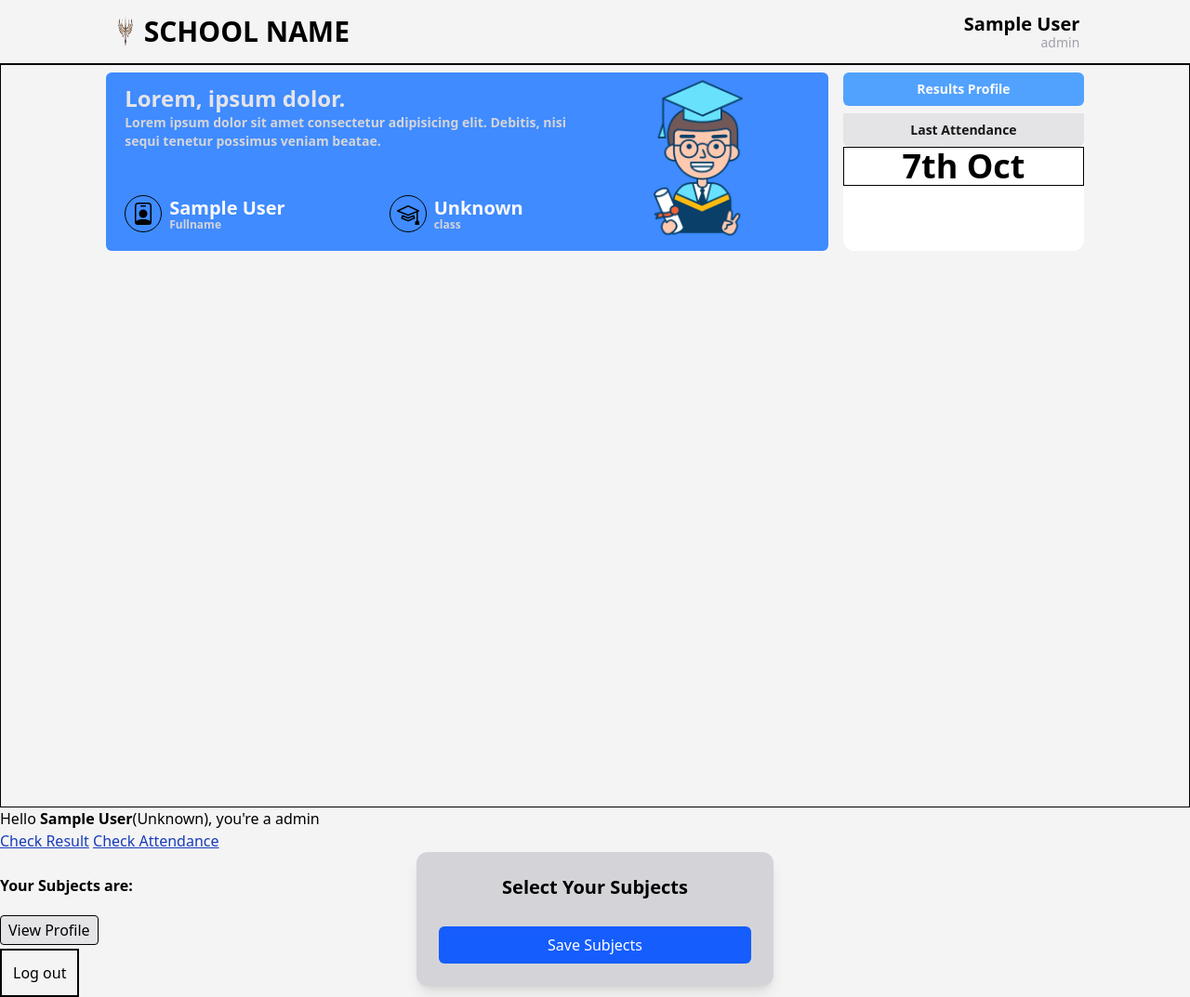
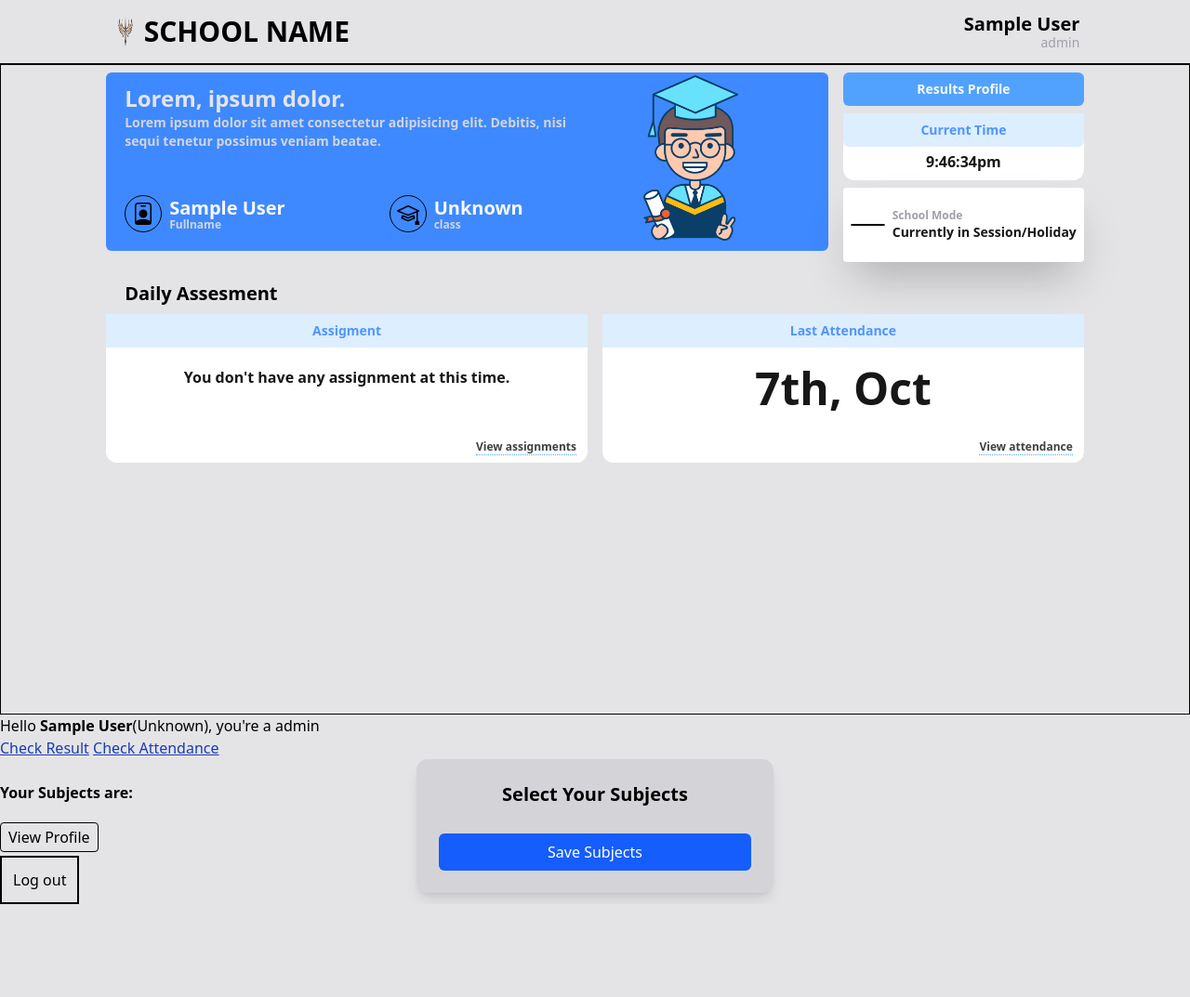
Before and after one commit to Samn1ce/SMS, a PHP site: page /studentDashboard.php in a window 1280 px wide. Shown: the whole page at 93% size. After the commit the page ends 973 px from the top, so only its background shows below. Run offline with PHP 8.4, Linux system fonts and the light colour scheme; the visitor is signed in with stand-in values (Sample User, id 1); data that the repository does not hold is empty.

Commit message:
Student Dashboard Structure

```diff
--- a/components/icons.php
+++ b/components/icons.php
@@ -80,6 +80,19 @@ function renderIcon($name, $class = '') {
                     <path d="M4.176 9.032a.5.5 0 0 0-.656.327l-.5 1.7a.5.5 0 0 0 .294.605l4.5 1.8a.5.5 0 0 0 .372 0l4.5-1.8a.5.5 0 0 0 .294-.605l-.5-1.7a.5.5 0 0 0-.656-.327L8 10.466zm-.068 1.873.22-.748 3.496 1.311a.5.5 0 0 0 .352 0l3.496-1.311.22.748L8 12.46z"/>
                 </svg>
             ';
+            break;
+            case 'sessionStatus':
+                echo '
+                    <svg xmlns="http://www.w3.org/2000/svg"
+                        width="16" height="16"
+                        fill="currentColor"
+                        class="bi bi-bookmark-fill '. htmlspecialchars($class) . '"
+                        viewBox="0 0 16 16"
+                    >
+                        <path d="M2 2v13.5a.5.5 0 0 0 .74.439L8 13.069l5.26 2.87A.5.5 0 0 0 14 15.5V2a2 2 0 0 0-2-2H4a2 2 0 0 0-2 2"/>
+                    </svg>
+                ';
+            break;
         default:
             echo "<!-- Unknown icon: " . htmlspecialchars($name) . " -->";
 
--- a/studentDashboard.php
+++ b/studentDashboard.php
@@ -59,7 +59,7 @@ function getSelectedSubjects($conn, $student_id) {
     <script defer src="https://cdn.jsdelivr.net/npm/alpinejs@3.x.x/dist/cdn.min.js"></script>
     <title>Student Dashboard</title>
 </head>
-<body class="bg-zinc-100">
+<body class="bg-zinc-200">
     <header class="w-full border-b">
         <div class="mx-auto w-10/12 flex justify-between p-2">
             <div class="flex justify-center items-center">
@@ -72,7 +72,7 @@ function getSelectedSubjects($conn, $student_id) {
             </a>
         </div>
     </header>
-    <main class="w-full h-screen border p-2">
+    <main class="w-full min-h-[700px] border p-2">
         <section class="mx-auto w-10/12 flex gap-4">
             <div class="w-9/12 h-48 bg-blue-500/90 rounded-md pt-3 p-5 flex justify-center items-center">
                 <div class="w-full h-full flex flex-col justify-between">
@@ -101,13 +101,48 @@ function getSelectedSubjects($conn, $student_id) {
                         </div>
                     </div>
                 </div>
-                <img src="public\Graduation.png" class="w-60" />
+                <img src="public\Graduation.png" class="w-64" />
             </div>
             <div class="w-1/4 flex flex-col gap-2">
-                <div class="w-full p-2 flex justify-center items-center bg-blue-400 text-zinc-50 font-semibold text-sm rounded-md">Results Profile</div>
-                <div class="w-full bg-white flex-1 rounded-b-xl shadow-gray-950">
-                    <div class="w-full p-2 flex justify-center items-center bg-zinc-200 text-neutral-900 font-semibold text-sm rounded-b-md shadow-black">Last Attendance</div>
-                    <p class="w-full flex-2 border text-black text-4xl text-center font-semibold">7th Oct</p>
+                <a href="studentResult.php" class="w-full p-2 flex justify-center items-center bg-blue-400 text-zinc-50 font-semibold text-sm rounded-md">Results Profile</a>
+                <div class="w-full h-18 bg-white flex flex-col rounded-b-xl shadow-gray-950">
+                    <div class="w-full p-2 flex justify-center items-center bg-blue-300/30 text-blue-500/80 font-semibold text-sm rounded-b-md shadow-black">Current Time</div>
+                    <p
+                        x-data="{ time: '' }"
+                        x-init="
+                            setInterval(() => {
+                            const now = new Date();
+                            let hours = now.getHours() % 12 || 12;
+                            let minutes = String(now.getMinutes()).padStart(2, '0');
+                            let seconds = String(now.getSeconds()).padStart(2, '0');
+                            let ampm = now.getHours() >= 12 ? 'pm' : 'am';
+                            time = `${hours}:${minutes}:${seconds}${ampm}`;
+                            }, 1000);
+                        "
+                        x-text="time"
+                        class="w-full flex-1 text-neutral-900 text-center font-semibold pt-1"></p>
+                </div>
+                <div class="bg-white h-20 w-full rounded shadow-2xl p-2 flex items-center gap-2">
+                    <div class="border w-1 flex-1 rounded"></div>
+                    <div>
+                        <p class="text-xs text-zinc-400 font-semibold">School Mode</p>
+                        <p class="text-sm text-neutral-900 font-semibold">Currently in Session/Holiday</p>
+                    </div>
+                </div>
+            </div>
+        </section>
+        <section class="mx-auto w-10/12 mt-5">
+            <h2 class="font-bold text-xl pl-5 mb-2">Daily Assesment</h2>
+            <div class="w-full flex gap-4">
+                <div class="w-1/2 h-40 bg-white flex flex-col flex-1 rounded-b-xl shadow-gray-950">
+                    <div class="w-full p-2 flex justify-center items-center bg-blue-300/30 text-blue-500/80 font-semibold text-sm shadow-black">Assigment</div>
+                    <p class="w-full flex-1 text-neutral-900 text-center font-semibold pt-5">You don't have any assignment at this time.</p>
+                    <a href="" class="text-xs mb-2 self-end mr-3 border-b border-dotted border-b-blue-400 text-neutral-700 hover:text-neutral-900 duration-300 transition-all font-semibold">View assignments</a>
+                </div>
+                <div class="w-1/2 h-40 bg-white flex flex-col flex-1 rounded-b-xl shadow-gray-950">
+                    <div class="w-full p-2 flex justify-center items-center bg-blue-300/30 text-blue-500/80 font-semibold text-sm shadow-black">Last Attendance</div>
+                    <p class="w-full flex-1 text-neutral-900 text-5xl text-center font-semibold pt-5">7th, Oct</p>
+                    <a href="" class="text-xs mb-2 self-end mr-3 border-b border-dotted border-b-blue-400 text-neutral-700 hover:text-neutral-900 duration-300 transition-all font-semibold">View attendance</a>
                 </div>
             </div>
         </section>
```
